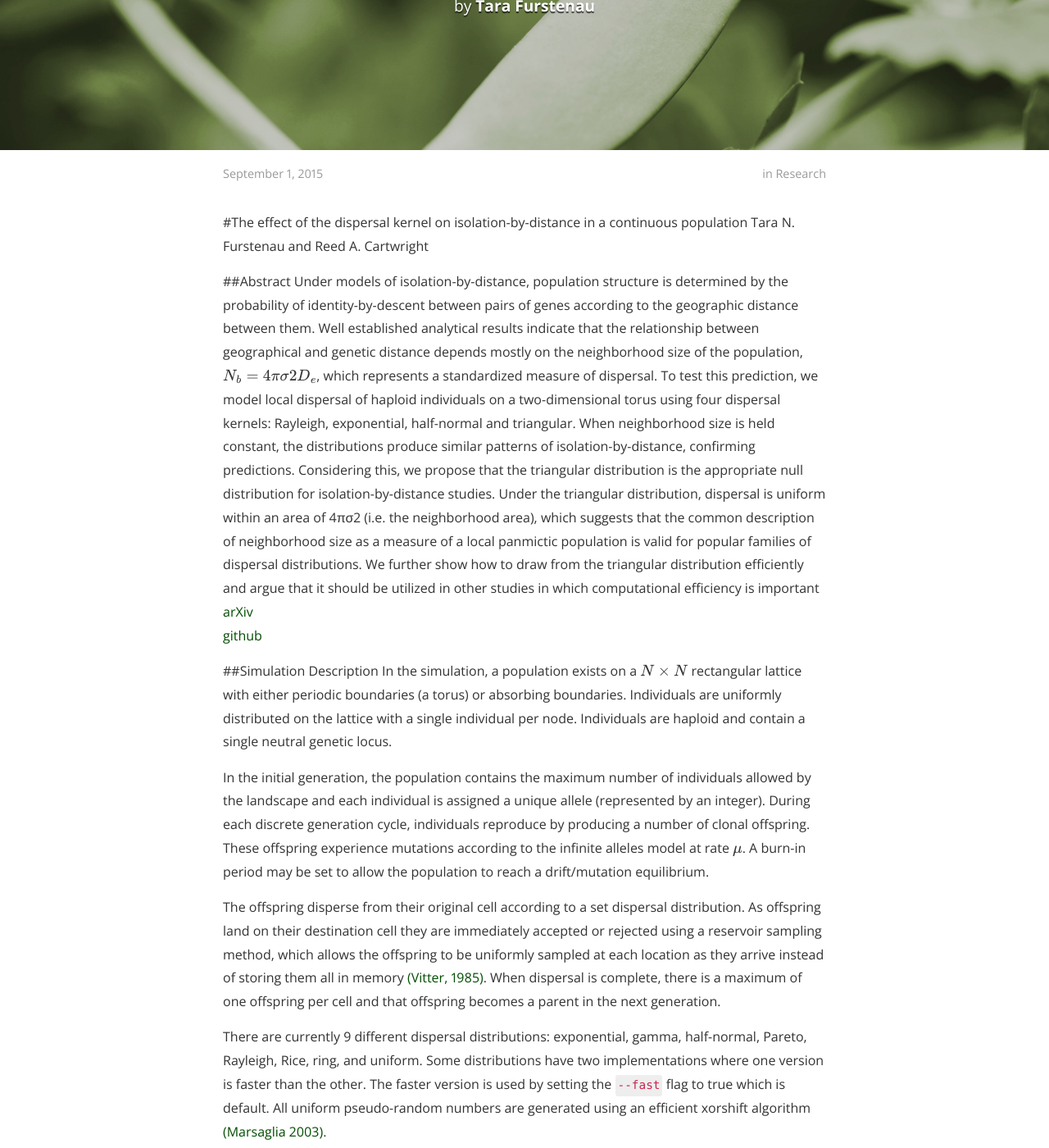
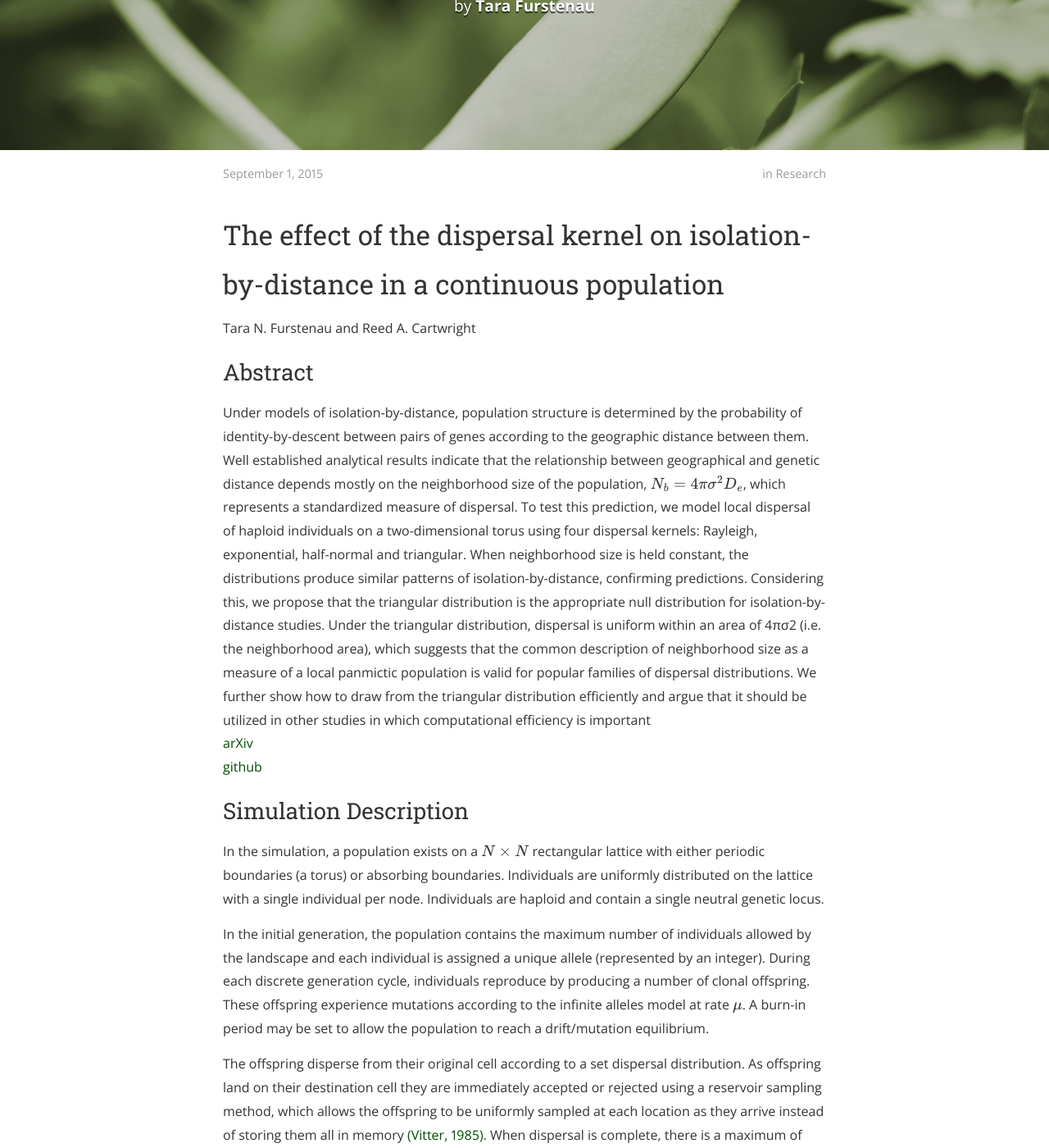
Before and after one commit to tfursten/tfursten.github.io, a Jekyll site: the page built from _posts/2015-09-01-IBD.md, in a window 1280 px wide and 1400 px high, scrolled down 314 px. Shown: the whole window at 82% size. Built offline with Jekyll 4.4.1, drawn with Linux system fonts in a browser that asks for light colours; nearby versions of some CDN libraries; formulas are drawn with MathJax 3; comment, search, counter and statistics services are not loaded; a style sheet for code colours, icons or effects is not loaded; some of the changed text lies outside the part shown.

Commit message:
kramdown style

````diff
--- a/_config.yml
+++ b/_config.yml
@@ -1,6 +1,5 @@
 # External gems
-gems:
-  - jekyll-sitemap
+gems: [jekyll-gist, jekyll-sitemap]
 
 # Site settings
 title: Tara Furstenau
@@ -13,7 +12,8 @@ cover: "assets/header_image.jpg"
 logo: "assets/logo.png"
 # Build settings
 markdown: kramdown
-paginate: 5
+gems: [jekyll-paginate]
+paginate: 2
 paginate_path: "/page:num/"
 
 
--- a/_posts/2015-09-01-IBD.md
+++ b/_posts/2015-09-01-IBD.md
@@ -8,15 +8,17 @@ tags: isolation-by-distance dispersal distributions
 cover:  "assets/header_image.jpg"
 
 ---
-#The effect of the dispersal kernel on isolation-by-distance in a continuous population
+# The effect of the dispersal kernel on isolation-by-distance in a continuous population
 Tara N. Furstenau and Reed A. Cartwright
 
-##Abstract
-Under models of isolation-by-distance, population structure is determined by the probability of identity-by-descent between pairs of genes according to the geographic distance between them. Well established analytical results indicate that the relationship between geographical and genetic distance depends mostly on the neighborhood size of the population, $$N_b=4\pi\sigma2D_e$$, which represents a standardized measure of dispersal. To test this prediction, we model local dispersal of haploid individuals on a two-dimensional torus using four dispersal kernels: Rayleigh, exponential, half-normal and triangular. When neighborhood size is held constant, the distributions produce similar patterns of isolation-by-distance, confirming predictions. Considering this, we propose that the triangular distribution is the appropriate null distribution for isolation-by-distance studies. Under the triangular distribution, dispersal is uniform within an area of 4πσ2 (i.e. the neighborhood area), which suggests that the common description of neighborhood size as a measure of a local panmictic population is valid for popular families of dispersal distributions. We further show how to draw from the triangular distribution efficiently and argue that it should be utilized in other studies in which computational efficiency is important
+
+## Abstract
+
+Under models of isolation-by-distance, population structure is determined by the probability of identity-by-descent between pairs of genes according to the geographic distance between them. Well established analytical results indicate that the relationship between geographical and genetic distance depends mostly on the neighborhood size of the population, $$N_b=4\pi\sigma^2D_e$$, which represents a standardized measure of dispersal. To test this prediction, we model local dispersal of haploid individuals on a two-dimensional torus using four dispersal kernels: Rayleigh, exponential, half-normal and triangular. When neighborhood size is held constant, the distributions produce similar patterns of isolation-by-distance, confirming predictions. Considering this, we propose that the triangular distribution is the appropriate null distribution for isolation-by-distance studies. Under the triangular distribution, dispersal is uniform within an area of 4πσ2 (i.e. the neighborhood area), which suggests that the common description of neighborhood size as a measure of a local panmictic population is valid for popular families of dispersal distributions. We further show how to draw from the triangular distribution efficiently and argue that it should be utilized in other studies in which computational efficiency is important
 [arXiv](http://arxiv.org/pdf/1501.01085v1.pdf)
 [github](https://github.com/tfursten/IBD)
 
-##Simulation Description
+## Simulation Description
 In the simulation, a population exists on a $$N \times N$$ rectangular lattice with either periodic boundaries (a torus) or absorbing boundaries. Individuals are uniformly distributed on the lattice with a single individual per node. Individuals are haploid and contain a single neutral genetic locus.
 
 In the initial generation, the population contains the maximum number of individuals allowed by the landscape and each individual is assigned a unique allele (represented by an integer). During each discrete generation cycle, individuals reproduce by producing a number of clonal offspring.  These offspring experience mutations according to the infinite alleles model at rate $$\mu$$.  A burn-in period may be set to allow the population to reach a drift/mutation equilibrium.
@@ -25,35 +27,35 @@ The offspring disperse from their original cell according to a set dispersal dis
 
 There are currently 9 different dispersal distributions: exponential, gamma, half-normal, Pareto, Rayleigh, Rice, ring, and uniform. Some distributions have two implementations where one version is faster than the other.  The faster version is used by setting the ```--fast``` flag to true which is default. All uniform pseudo-random numbers are generated using an efficient xorshift algorithm [(Marsaglia 2003)](http://www.jstatsoft.org/v08/i14/).
 
-###Exponential
+### Exponential
 The [exponential](http://en.wikipedia.org/wiki/Exponential_distribution) dispersal function takes a single argument ($$\sigma$$) and returns polar coordinates with exponentially distributed distances with rate $$\frac{1}{\sigma}$$ and a uniform angle.  The distance values are drawn using an implementation of the ziggurat rejection sampling algorithm for the exponential distribution [(Marsaglia and Tsang, 2000)](http://www.jstatsoft.org/v05/i08/paper/).
 
-###Gamma
+### Gamma
 The [gamma](http://en.wikipedia.org/wiki/Gamma_distribution) dispersal function takes two arguments, $$\sigma$$ and $$\alpha$$, and the $$\beta$$ parameter is calculated so that the second moment of the distribution is equal to $$2\sigma^2$$. This function returns polar coordinates with gamma distributed distances and a uniform angle. The distance values are generated using [Marsaglia's (2000)](http://dl.acm.org/citation.cfm?id=358414) rejection sampling algorithm which takes advantage of the fast ziggurat procedure for generating normally distributed PRNs [(Marsaglia and Tsang, 2000)](http://www.jstatsoft.org/v05/i08/paper/).
 
-###Half-Normal
+### Half-Normal
 The [half-normal](http://en.wikipedia.org/wiki/Half-normal_distribution) dispersal function takes a single argument, $$\sigma$$, and returns polar coordinates with half-normal distributed distances with variance parameter $$\sigma\sqrt{2}$$ and a uniform angle. The distance values are the absolute value of draws from a normal distribution using an implementation of the ziggurat rejection sampling algorithm [(Marsaglia and Tsang, 2000)](http://www.jstatsoft.org/v05/i08/paper/).
 
 
-###Pareto
+### Pareto
 The [Pareto](http://en.wikipedia.org/wiki/Pareto_distribution) distribution is a mixture of exponential distributions with a gamma mixing distribution. The Pareto dispersal function takes two arguments, $$\sigma$$ and $$\alpha$$ and the $$X_{min}$$ parameter is calculated so that the second moment of the distribution is equal to $$2\sigma^2$$. The function returns polar coordinates with Pareto distributed distances and a uniform angle. The distance values are generated using inverse transform sampling, which, due to the relationship between the Pareto and exponential distributions, takes advantage of the fast ziggurat procedure for generating exponentially distributed PRNs [(Marsaglia and Tsang, 2000)](http://www.jstatsoft.org/v05/i08/paper/).
 
-###Lomax
+### Lomax
 The [Lomax](https://en.wikipedia.org/wiki/Lomax_distribution) distribution or Pareto Type II distribution is essentially a Pareto distribution that has been shifted so that its support begins at zero.  It takes two arguments, $$\sigma$$ and $$\alpha$$ and the scale parameter is calculated so that the second moment of the distribution is equal to $$2\sigma^2$$.  The function returns polar coordinates with Lomax  distributed distances and a uniform angle.  The distances are generated by subtracting Xmin from the Pareto dispersal function.
 
-###Rayleigh
+### Rayleigh
 The [Rayleigh](http://en.wikipedia.org/wiki/Rayleigh_distribution) dispersal function may take one or two arguments, $$\sigma_x$$ and $$\sigma_y$$.  If only a single argument is given, $$\sigma$$ will be the same for each dimension and result in an isometric 2-dimensional normal distribution.  For the sake of uniformity, this was called the Rayleigh dispersal function because it originally returned polar coordinates with Rayleigh distributed distances and a uniform angle; however, this required an inefficient conversion from polar to Cartesian coordinates. We instead draw axial offset distances from a normal distribution with variance $$\sigma_x^2$$ (or $$\sigma_y^2$$) using an implementation of the ziggurat rejection sampling algorithm [(Marsaglia and Tsang, 2000)](http://www.jstatsoft.org/v05/i08/paper/).  There is a "fast" version of this dispersal function available which precalculates the probability of dispersing on a discrete lattice.  Once the dispersal probabilities are calculated we use the efficient Alias method to sample from this discrete probability distribution [(Vose, 1991)](http://ieeexplore.ieee.org/stamp/stamp.jsp?arnumber=92917  ).
 
-###Rice
+### Rice
 The [Rice](http://en.wikipedia.org/wiki/Rice_distribution) dispersal function takes two arguments, $$\sigma$$ and $$angle$$.  This distribution results in an isometric 2-dimensional normal distribution where the mean has shifted away from the origin to a polar coordinate ($$v,angle$$). The $$v$$ parameter is calculated so that the second moment of the distribution is equal to $$2\sigma^2$$.  Axial distances are drawn from two normal distributions with means $$v\cos(angle)$$ and $$v\sin(angle)$$ and variance $$\sigma^2$$ using an implementation of the ziggurat rejection sampling algorithm [(Marsaglia and Tsang,2000)](http://www.jstatsoft.org/v05/i08/paper/).
 
-###Ring
+### Ring
 The [ring](https://github.com/tfursten/Ring) dispersal function takes two arguments, $$\sigma$$ and $$p$$.  This distribution returns a polar coordinates with a constant distance $$\sigma$$ and a uniform angle. The $$p$$ parameter determines the probability of not dispersing away from the origin.  There is a fast version of this dispersal function available which precalcuates the probability of dispersing on a discrete lattice.  Once the dispersal probabilities are calculated we use the efficient Alias method to sample from this discrete probability distribution [(Vose, 1991)](http://ieeexplore.ieee.org/stamp/stamp.jsp?arnumber=92917  )
 
-###Triangular
+### Triangular
 The [triangular](http://en.wikipedia.org/wiki/Triangular_distribution) dispersal function takes a single argument, $$\sigma$$, and returns polar coordinates with triangular distributed distance with $$a=0$$, $$b=c=2\sigma$$, and a uniform angle. The distance values are generated using inverse transform sampling.  There is a fast version of this dispersal function available which precalcuates the probability of dispersing on a discrete lattice.  Once the dispersal probabilities are calculated we use the efficient Alias method to sample from this discrete probability distribution [(Vose, 1991)](http://ieeexplore.ieee.org/stamp/stamp.jsp?arnumber=92917  ).
 
-###Uniform
+### Uniform
 The uniform dispersal function takes two arguments, the $$x$$ and $$y$$ dimensions of the landscape.  It returns new coordinates anywhere on the landscape with uniform probability.
 
 Compiling from Source Code
````
Also changed, not shown: Gemfile (+5 -3 lines), _posts/2015-04-23-PortableDotFiles.md (+3 -3 lines), _posts/2015-04-26-VirtualEnv.md (+1 -1 lines), _posts/2015-10-04-jupyter.md (+6 -6 lines), _posts/2015-10-05-IRkernel.md (+7 -4 lines).
